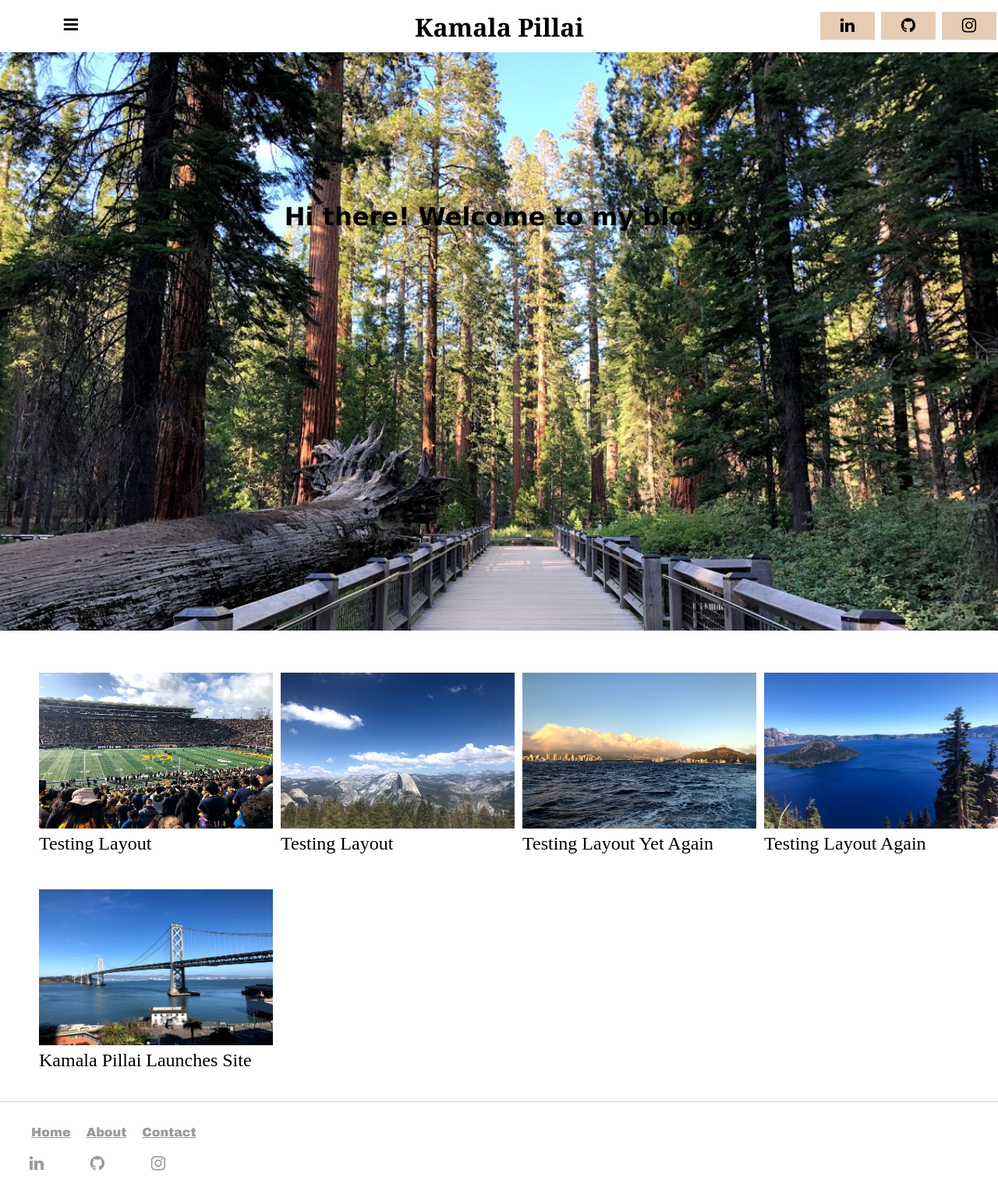
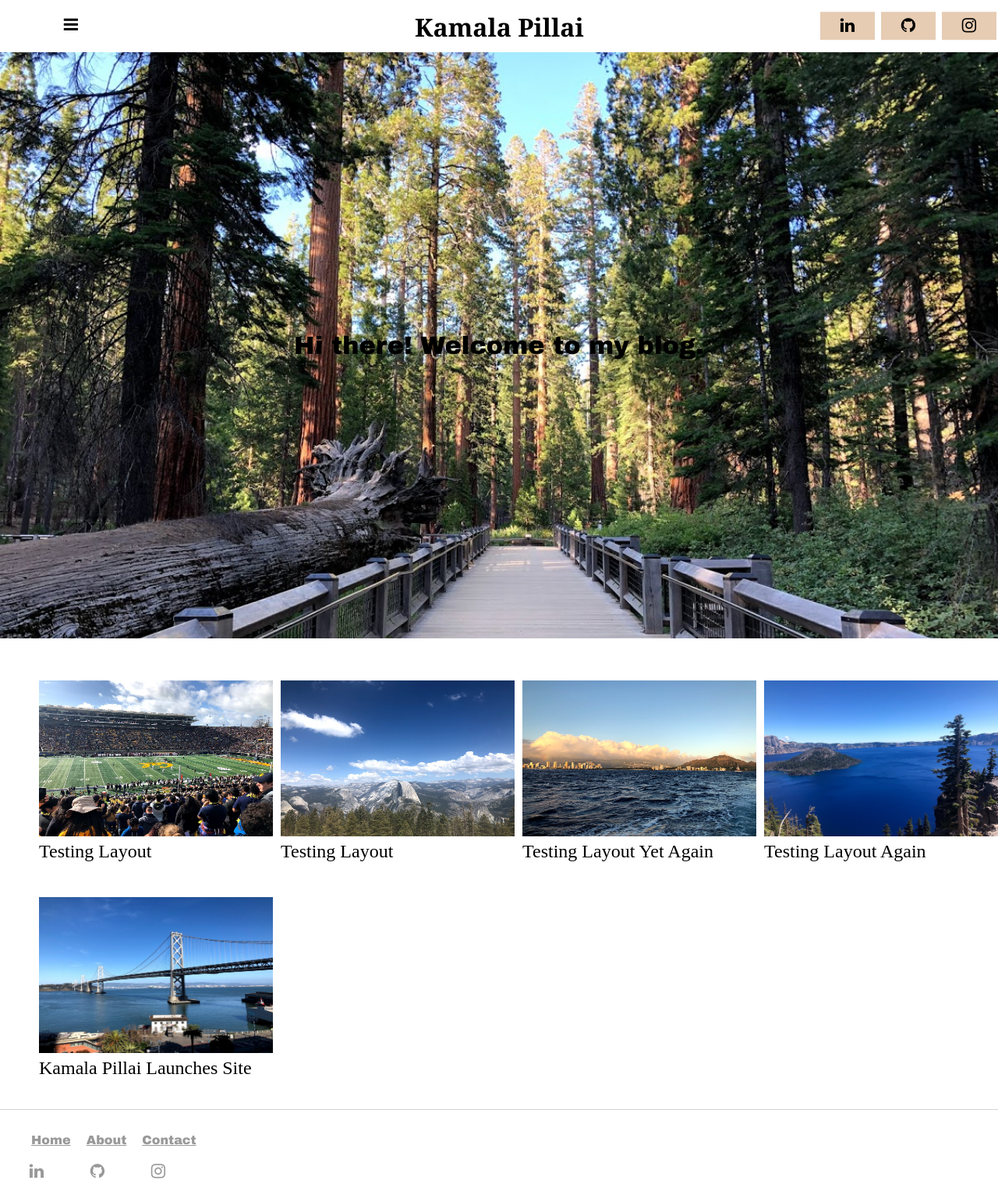
Before and after one commit to kpill/kpill.github.io, a Jekyll site: the page built from index.html, in a window 1280 px wide. Shown: the whole page at 78% size. Built offline with Jekyll 4.4.1, drawn with Linux system fonts in a browser that asks for light colours.

Commit message:
Update main.css

```diff
--- a/css/main.css
+++ b/css/main.css
@@ -188,11 +188,11 @@ h1 {
 
 h1.welcome {
 	margin-top: 0;
-	font-family: "Lucida Sans Unicode", "Lucida Grande", sans-serif;
+	font-family: "Arial Black", Gadget, sans-serif;
 	color: black;
 	font-weight: bold;
-	padding-top: 15vw;
-	padding-bottom: 40vw;
+	padding-top: 28vw;
+	padding-bottom: 28vw;
 }
 
 p {
```
